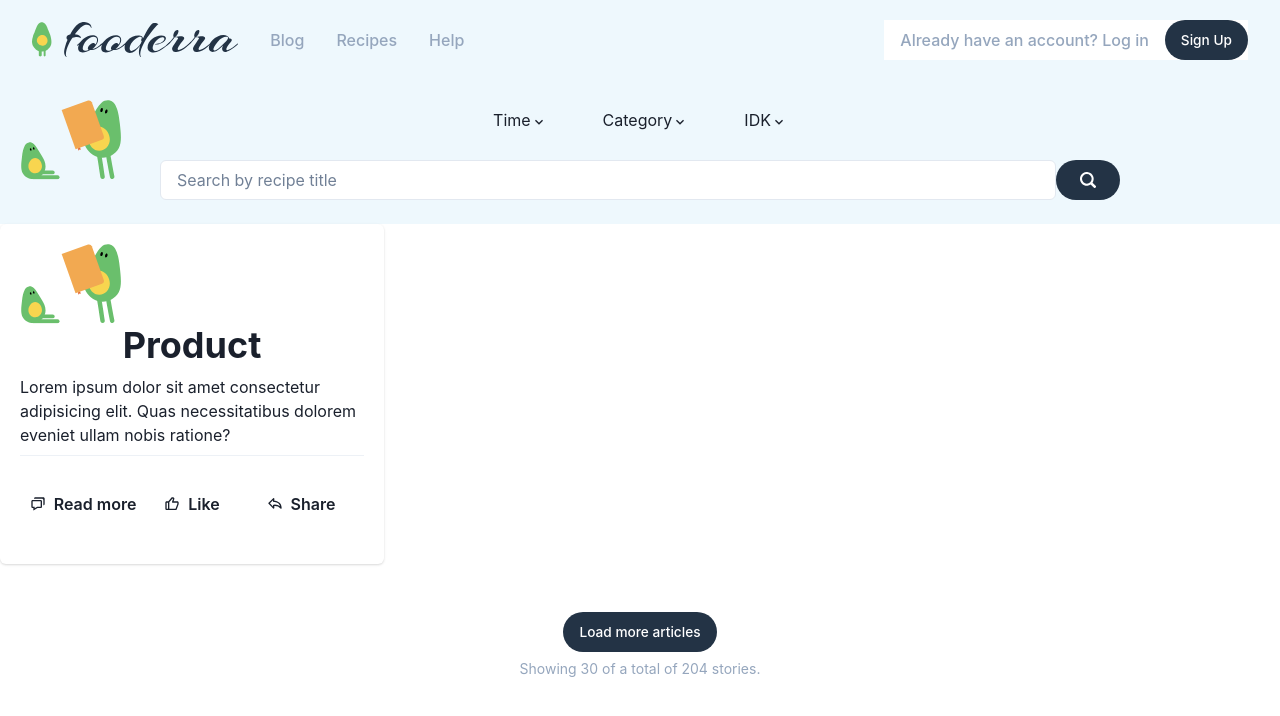
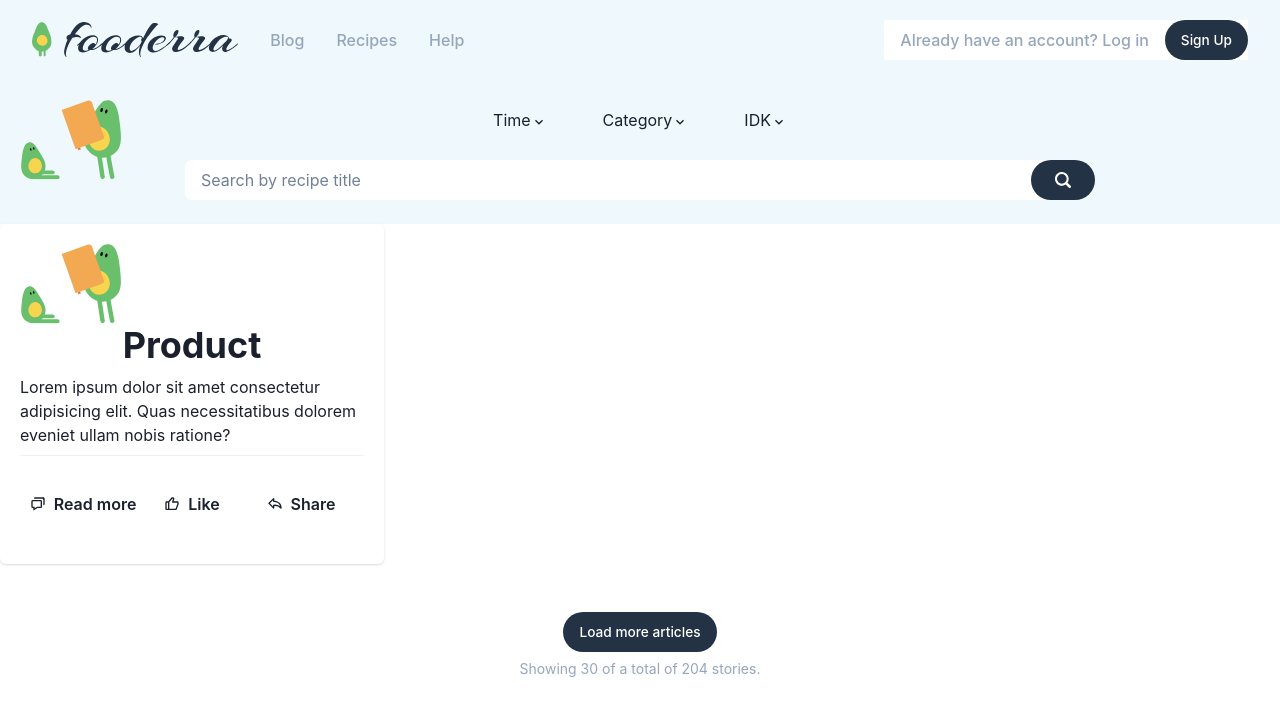
Before and after one commit to AzizZeynalli/food-advisor-app, a Next.js app: page /recipes in a window 1280 px wide. Shown: the top 716 px of the page. Built offline with nearby package versions, Linux system fonts and the light colour scheme.

Commit message:
Updated some stylings

```diff
--- a/src/components/RecipesHeader.tsx
+++ b/src/components/RecipesHeader.tsx
@@ -58,8 +58,10 @@ export function RecipesHeader() {
         </Menu>
       </Flex>
       <Flex justifyContent='center' py='24px'>
-        <Input w='70%' placeholder="Search by recipe title" bg='#fff' />
+        <Input w='70%' placeholder="Search by recipe title" bg='#fff' border='gray.100' />
         <Button
+        zIndex='10000'
+          ml='-50px'
          bg="#233345"
          borderRadius="24px"
          _hover={{ bg: "#3e5a7b" }}
```
